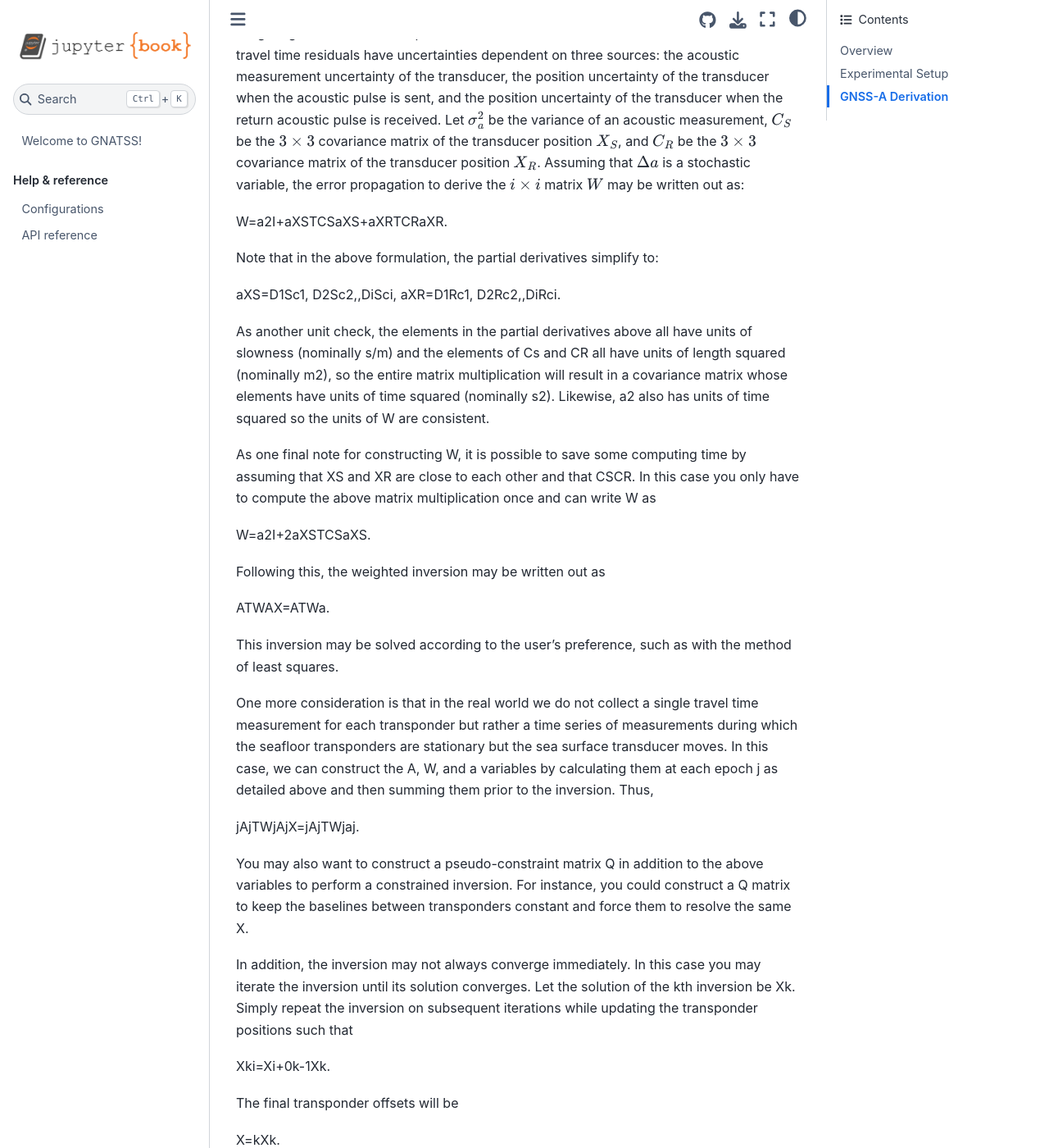
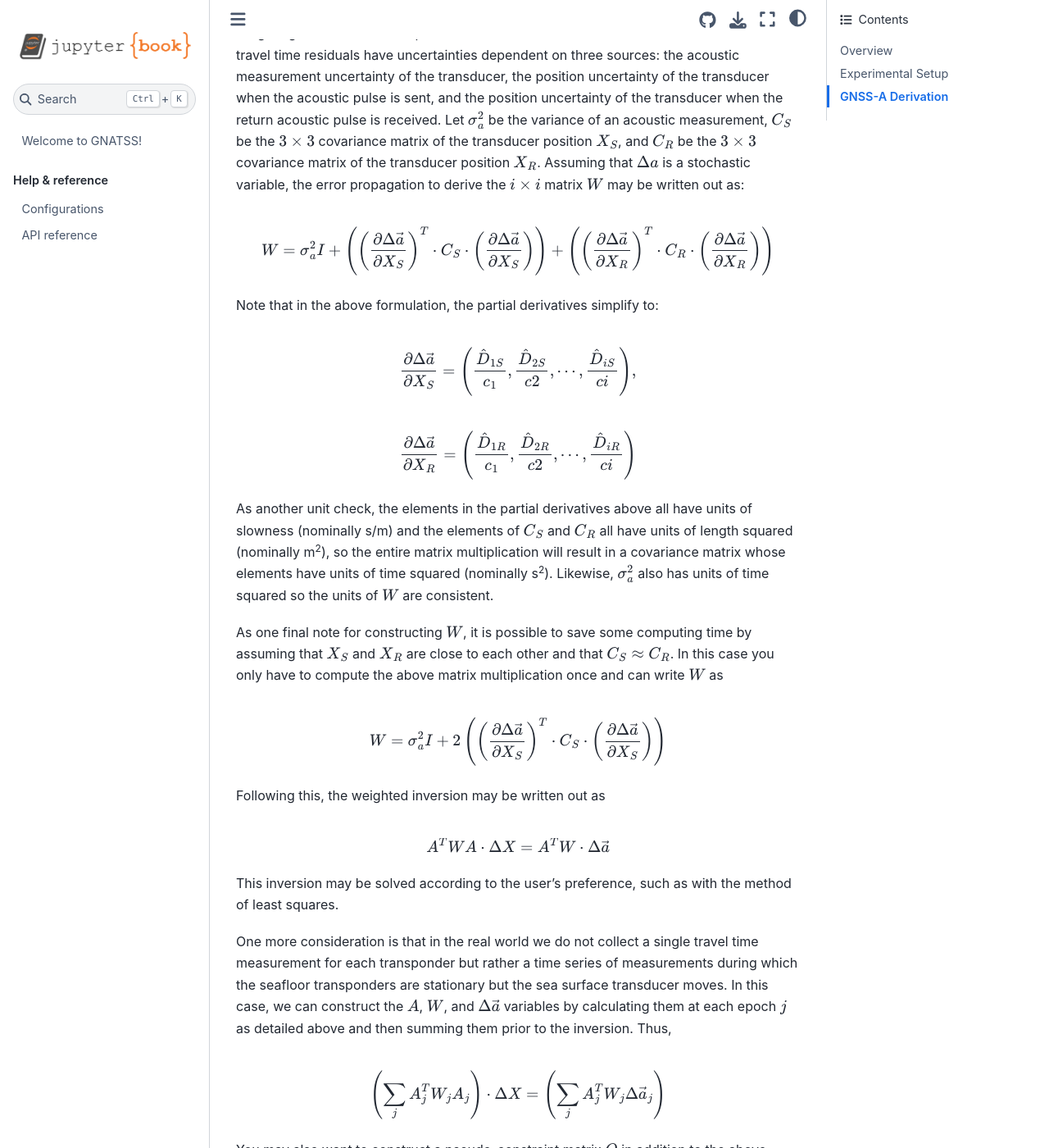
Before and after one commit to seafloor-geodesy/gnatss, a Jupyter Book: the page built from docs/gnssa.md, in a window 1280 px wide and 1400 px high, scrolled down 3265 px. Shown: the whole window at 82% size. Built offline with Jupyter Book 1.0.4 settings and Sphinx 7.4.7 and the Sphinx Book theme 1.1.4, drawn with Linux system fonts in a browser that asks for light colours; some of the changed text lies outside the part shown.

Commit message:
Update gnssa.md
tweaked eqns

```diff
--- a/docs/gnssa.md
+++ b/docs/gnssa.md
@@ -63,35 +63,52 @@ You will no doubt have noticed at this point that I have very deliberately struc
 
 The observations used in this inversion are not perfect, so it is a good idea to construct a weighting matrix W which depends on the uncertainties of the travel time residuals. The travel time residuals have uncertainties dependent on three sources: the acoustic measurement uncertainty of the transducer, the position uncertainty of the transducer when the acoustic pulse is sent, and the position uncertainty of the transducer when the return acoustic pulse is received. Let $\sigma_a^2$ be the variance of an acoustic measurement, $C_S$ be the $3 \times 3$ covariance matrix of the transducer position $X_S$, and $C_R$ be the $3 \times 3$ covariance matrix of the transducer position $X_R$. Assuming that $\Delta a$ is a stochastic variable, the error propagation to derive the $i \times i$ matrix $W$ may be written out as:
 
-W=a2I+aXSTCSaXS+aXRTCRaXR.
+$$
+W = \sigma_a^2 I + \left( \left( \frac{\partial \Delta \vec{a}}{\partial X_S} \right)^T \cdot C_S \cdot \left( \frac{\partial \Delta \vec{a}}{\partial X_S} \right) \right) + \left( \left( \frac{\partial \Delta \vec{a}}{\partial X_R} \right)^T \cdot C_R \cdot \left( \frac{\partial \Delta \vec{a}}{\partial X_R} \right) \right)
+$$
 
 Note that in the above formulation, the partial derivatives simplify to:
 
-aXS=D1Sc1, D2Sc2,,DiSci,
-aXR=D1Rc1, D2Rc2,,DiRci.
+$$
+\frac{\partial \Delta \vec{a}}{\partial X_S} = \left( \frac{\hat{D}_{1S}}{c_1}, \frac{\hat{D}_{2S}}{c2}, \cdots , \frac{\hat{D}_{iS}}{ci} \right),
+$$
 
-As another unit check, the elements in the partial derivatives above all have units of slowness (nominally s/m) and the elements of Cs and CR all have units of length squared (nominally m2), so the entire matrix multiplication will result in a covariance matrix whose elements have units of time squared (nominally s2). Likewise, a2 also has units of time squared so the units of W are consistent.
+$$
+\frac{\partial \Delta \vec{a}}{\partial X_R} = \left( \frac{\hat{D}_{1R}}{c_1}, \frac{\hat{D}_{2R}}{c2}, \cdots , \frac{\hat{D}_{iR}}{ci} \right)
+$$
 
-As one final note for constructing W, it is possible to save some computing time by assuming that XS and XR are close to each other and that CSCR. In this case you only have to compute the above matrix multiplication once and can write W as
+As another unit check, the elements in the partial derivatives above all have units of slowness (nominally s/m) and the elements of $C_S$ and $C_R$ all have units of length squared (nominally m{sup}`2`), so the entire matrix multiplication will result in a covariance matrix whose elements have units of time squared (nominally s{sup}`2`). Likewise, $\sigma_a^2$ also has units of time squared so the units of $W$ are consistent.
 
-W=a2I+2aXSTCSaXS.
+As one final note for constructing $W$, it is possible to save some computing time by assuming that $X_S$ and $X_R$ are close to each other and that $C_S \approx C_R$. In this case you only have to compute the above matrix multiplication once and can write $W$ as
+
+$$
+W = \sigma_a^2 I + 2 \left( \left( \frac{\partial \Delta \vec{a}}{\partial X_S} \right)^T \cdot C_S \cdot \left( \frac{\partial \Delta \vec{a}}{\partial X_S} \right) \right)
+$$
 
 Following this, the weighted inversion may be written out as
 
-ATWAX=ATWa.
+$$
+A^T W A \cdot \Delta X = A^T W \cdot \Delta \vec{a}
+$$
 
 This inversion may be solved according to the user’s preference, such as with the method of least squares.
 
-One more consideration is that in the real world we do not collect a single travel time measurement for each transponder but rather a time series of measurements during which the seafloor transponders are stationary but the sea surface transducer moves. In this case, we can construct the A, W, and a variables by calculating them at each epoch j as detailed above and then summing them prior to the inversion. Thus,
+One more consideration is that in the real world we do not collect a single travel time measurement for each transponder but rather a time series of measurements during which the seafloor transponders are stationary but the sea surface transducer moves. In this case, we can construct the $A$, $W$, and $\Delta \vec{a}$ variables by calculating them at each epoch $j$ as detailed above and then summing them prior to the inversion. Thus,
 
-jAjTWjAjX=jAjTWjaj.
+$$
+\left( \sum_j A_j^T W_j A_j \right) \cdot \Delta X = \left( \sum_j A_j^T W_j \Delta \vec{a}_j \right)
+$$
 
-You may also want to construct a pseudo-constraint matrix Q in addition to the above variables to perform a constrained inversion. For instance, you could construct a Q matrix to keep the baselines between transponders constant and force them to resolve the same X.
+You may also want to construct a pseudo-constraint matrix $Q$ in addition to the above variables to perform a constrained inversion. For instance, you could construct a $Q$ matrix to keep the baselines between transponders constant and force them to resolve the same $\Delta X$.
 
-In addition, the inversion may not always converge immediately. In this case you may iterate the inversion until its solution converges. Let the solution of the kth inversion be Xk. Simply repeat the inversion on subsequent iterations while updating the transponder positions such that
+In addition, the inversion may not always converge immediately. In this case you may iterate the inversion until its solution converges. Let the solution of the $k$th inversion be $\Delta X_k$. Simply repeat the inversion on subsequent iterations while updating the transponder positions such that
 
-Xki=Xi+0k-1Xk.
+$$
+\Delta X_{ki} = \Delta X_i + \sum_0^{k-1} \Delta X_k
+$$
 
 The final transponder offsets will be
 
-X=kXk.
+$$
+\Delta X = \sum_k \Delta X_k
+$$
```
